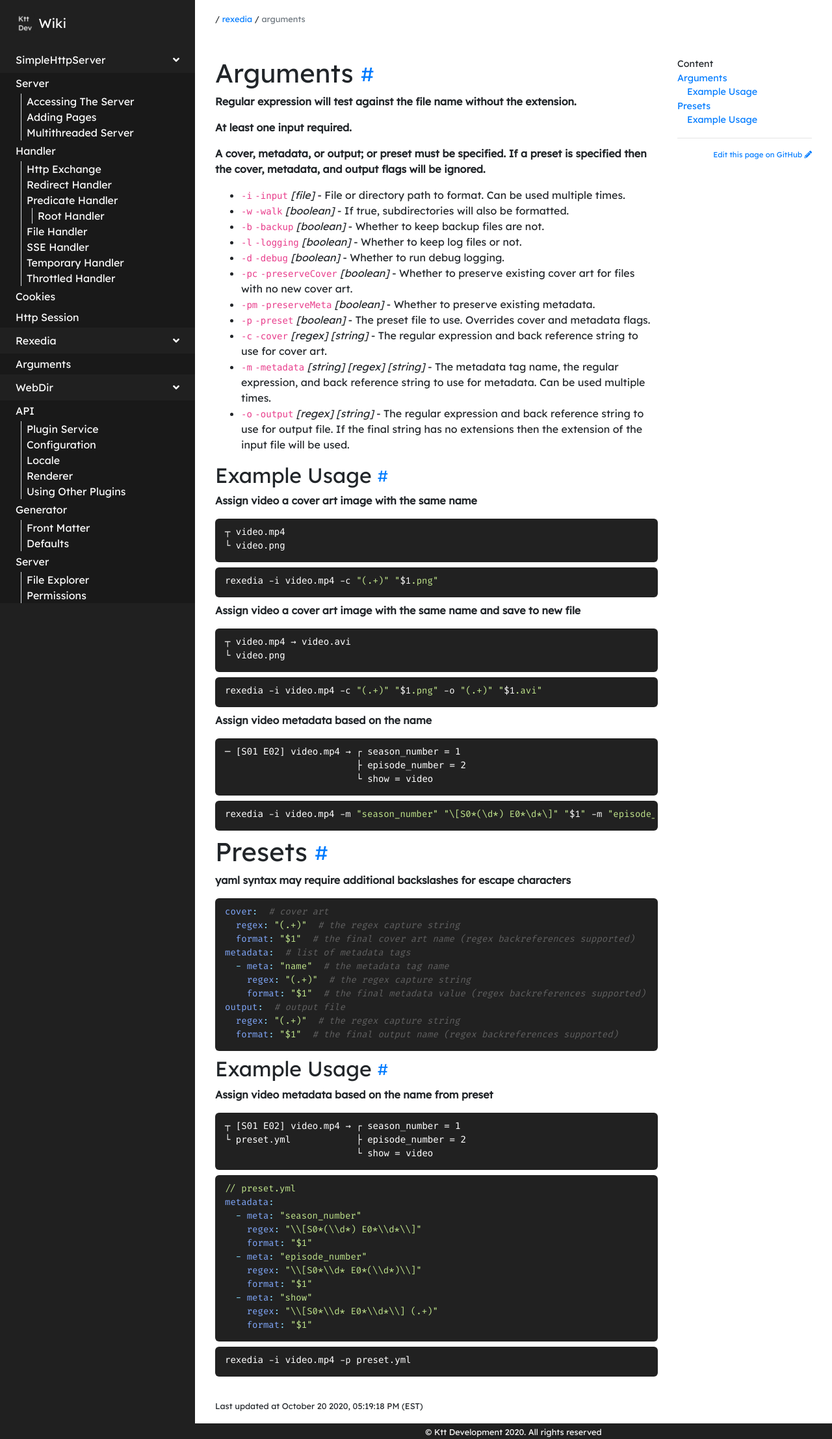
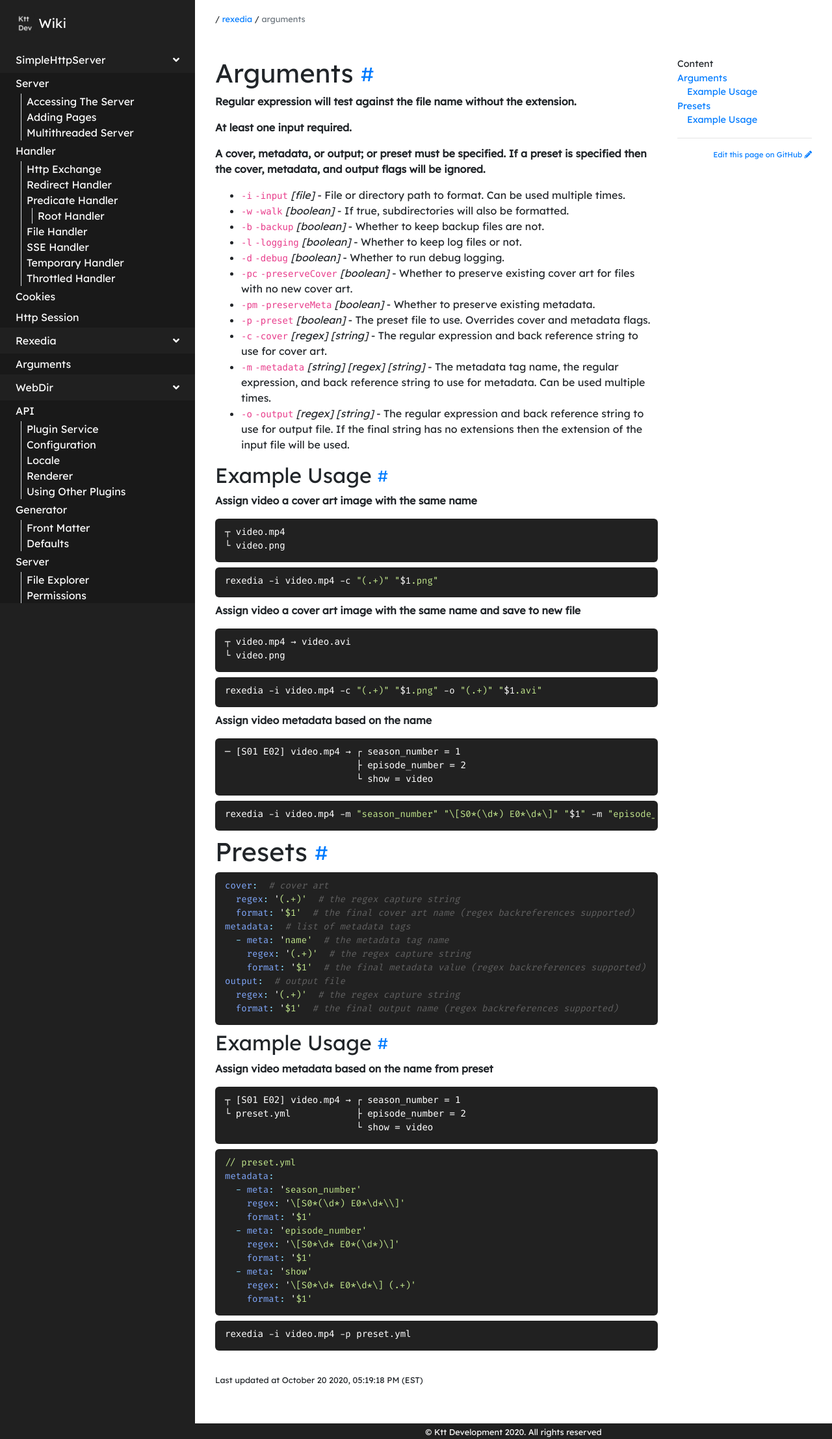
Before and after one commit to Ktt-Development/docs.kttdevelopment.com, a Jekyll site: the page built from rexedia/arguments.md, in a window 1280 px wide. Shown: the whole page at 65% size. Built offline with Jekyll 4.4.1, drawn with Linux system fonts in a browser that asks for light colours; our own code applies the rules of GitHub Pages for plain Markdown files.

Commit message:
Fix invalid syntax

````diff
--- a/rexedia/arguments.md
+++ b/rexedia/arguments.md
@@ -48,19 +48,18 @@ rexedia -i video.mp4 -m "season_number" "\[S0*(\d*) E0*\d*\]" "$1" -m "episode_n
 ```
 
 # Presets
-**yaml syntax may require additional backslashes for escape characters**
 
 ```yml
 cover:  # cover art
-  regex: "(.+)"  # the regex capture string
-  format: "$1"  # the final cover art name (regex backreferences supported)
+  regex: '(.+)'  # the regex capture string
+  format: '$1'  # the final cover art name (regex backreferences supported)
 metadata:  # list of metadata tags
-  - meta: "name"  # the metadata tag name
-    regex: "(.+)"  # the regex capture string
-    format: "$1"  # the final metadata value (regex backreferences supported)
+  - meta: 'name'  # the metadata tag name
+    regex: '(.+)'  # the regex capture string
+    format: '$1'  # the final metadata value (regex backreferences supported)
 output:  # output file
-  regex: "(.+)"  # the regex capture string
-  format: "$1"  # the final output name (regex backreferences supported)
+  regex: '(.+)'  # the regex capture string
+  format: '$1'  # the final output name (regex backreferences supported)
 ```
 
 ## Example Usage
@@ -74,15 +73,15 @@ output:  # output file
 ```yml
 // preset.yml
 metadata:
-  - meta: "season_number"
-    regex: "\\[S0*(\\d*) E0*\\d*\\]"
-    format: "$1"
-  - meta: "episode_number"
-    regex: "\\[S0*\\d* E0*(\\d*)\\]"
-    format: "$1"
-  - meta: "show"
-    regex: "\\[S0*\\d* E0*\\d*\\] (.+)"
-    format: "$1"
+  - meta: 'season_number'
+    regex: '\[S0*(\d*) E0*\d*\\]'
+    format: '$1'
+  - meta: 'episode_number'
+    regex: '\[S0*\d* E0*(\d*)\]'
+    format: '$1'
+  - meta: 'show'
+    regex: '\[S0*\d* E0*\d*\] (.+)'
+    format: '$1'
 ```
 ```sh
 rexedia -i video.mp4 -p preset.yml
````
